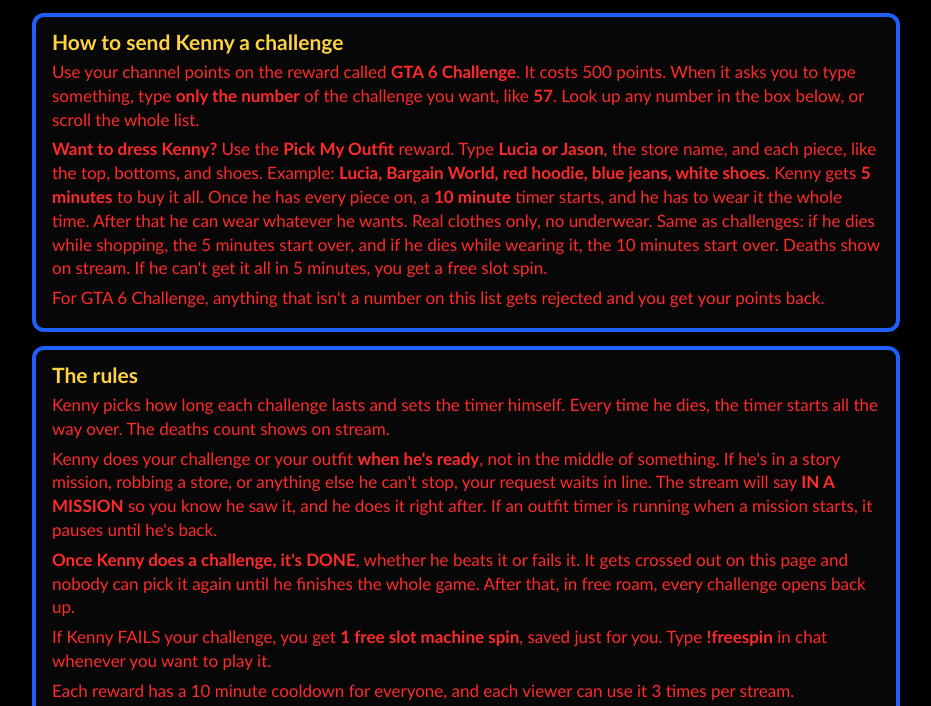
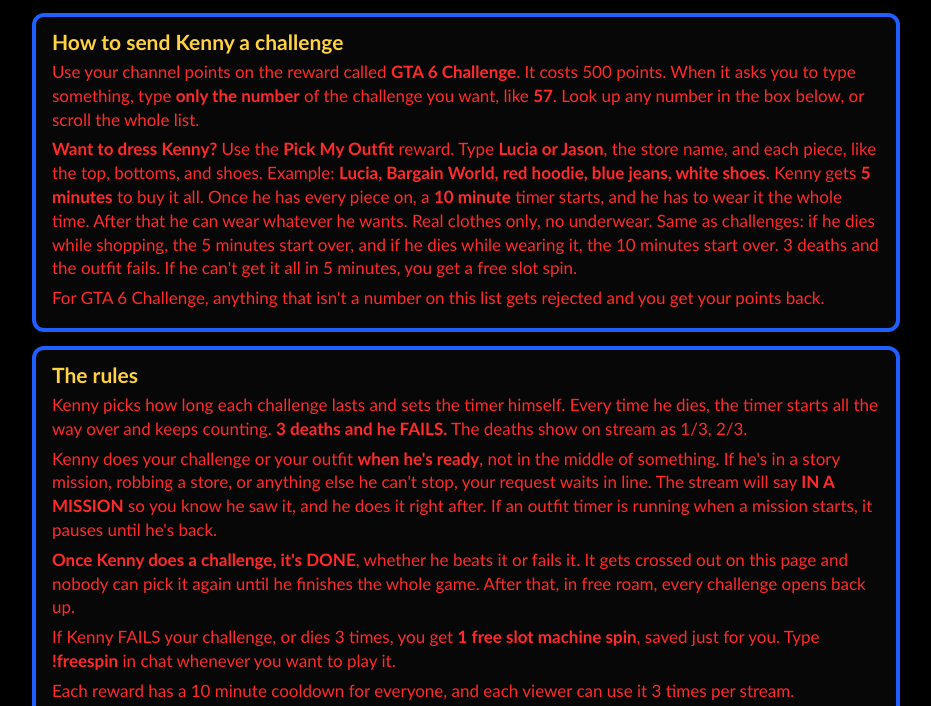
Before and after one commit to twitchtvkennysignguy9009/gta6-challenge-list, a plain HTML site: page index.html in a window 1280 px wide. Shown: the part 89-795 px from the top of the page, without its empty margins (174-1105 px from the left). Drawn offline with Linux system fonts and the light colour scheme.

Commit message:
3 deaths = fail

```diff
--- a/index.html
+++ b/index.html
@@ -37,16 +37,16 @@ h1{margin:6px 0 4px;text-align:center;font-family:"Arial Black",Impact,sans-seri
 <div class="card">
 <h2>How to send Kenny a challenge</h2>
 <p>Use your channel points on the reward called <b>GTA 6 Challenge</b>. It costs 500 points. When it asks you to type something, type <b>only the number</b> of the challenge you want, like <b>57</b>. Look up any number in the box below, or scroll the whole list.</p>
-<p><b>Want to dress Kenny?</b> Use the <b>Pick My Outfit</b> reward. Type <b>Lucia or Jason</b>, the store name, and each piece, like the top, bottoms, and shoes. Example: <b>Lucia, Bargain World, red hoodie, blue jeans, white shoes</b>. Kenny gets <b>5 minutes</b> to buy it all. Once he has every piece on, a <b>10 minute</b> timer starts, and he has to wear it the whole time. After that he can wear whatever he wants. Real clothes only, no underwear. Same as challenges: if he dies while shopping, the 5 minutes start over, and if he dies while wearing it, the 10 minutes start over. Deaths show on stream. If he can't get it all in 5 minutes, you get a free slot spin.</p>
+<p><b>Want to dress Kenny?</b> Use the <b>Pick My Outfit</b> reward. Type <b>Lucia or Jason</b>, the store name, and each piece, like the top, bottoms, and shoes. Example: <b>Lucia, Bargain World, red hoodie, blue jeans, white shoes</b>. Kenny gets <b>5 minutes</b> to buy it all. Once he has every piece on, a <b>10 minute</b> timer starts, and he has to wear it the whole time. After that he can wear whatever he wants. Real clothes only, no underwear. Same as challenges: if he dies while shopping, the 5 minutes start over, and if he dies while wearing it, the 10 minutes start over. 3 deaths and the outfit fails. If he can't get it all in 5 minutes, you get a free slot spin.</p>
 <p>For GTA 6 Challenge, anything that isn't a number on this list gets rejected and you get your points back.</p>
 </div>
 
 <div class="card">
 <h2>The rules</h2>
-<p>Kenny picks how long each challenge lasts and sets the timer himself. Every time he dies, the timer starts all the way over. The deaths count shows on stream.</p>
+<p>Kenny picks how long each challenge lasts and sets the timer himself. Every time he dies, the timer starts all the way over and keeps counting. <b>3 deaths and he FAILS.</b> The deaths show on stream as 1/3, 2/3.</p>
 <p>Kenny does your challenge or your outfit <b>when he's ready</b>, not in the middle of something. If he's in a story mission, robbing a store, or anything else he can't stop, your request waits in line. The stream will say <b>IN A MISSION</b> so you know he saw it, and he does it right after. If an outfit timer is running when a mission starts, it pauses until he's back.</p>
 <p><b>Once Kenny does a challenge, it's DONE</b>, whether he beats it or fails it. It gets crossed out on this page and nobody can pick it again until he finishes the whole game. After that, in free roam, every challenge opens back up.</p>
-<p>If Kenny FAILS your challenge, you get <b>1 free slot machine spin</b>, saved just for you. Type <b>!freespin</b> in chat whenever you want to play it.</p>
+<p>If Kenny FAILS your challenge, or dies 3 times, you get <b>1 free slot machine spin</b>, saved just for you. Type <b>!freespin</b> in chat whenever you want to play it.</p>
 <p>Each reward has a 10 minute cooldown for everyone, and each viewer can use it 3 times per stream.</p>
 <p>Every challenge says who Kenny has to play as: <b>Lucia</b> or <b>Jason</b>. No swapping in the middle. Some challenges are on the list twice, once for Lucia and once for Jason. Those are two separate challenges with their own numbers.</p>
 <p>Kenny finished Chapter 1 and is playing Chapter 2, so every challenge on this list is something he can do right now. Things like pool, races in a rented car or his own, fishing, stealing old cars for Moses, and goofy driving. Nothing goes above 2 stars.</p>
```
